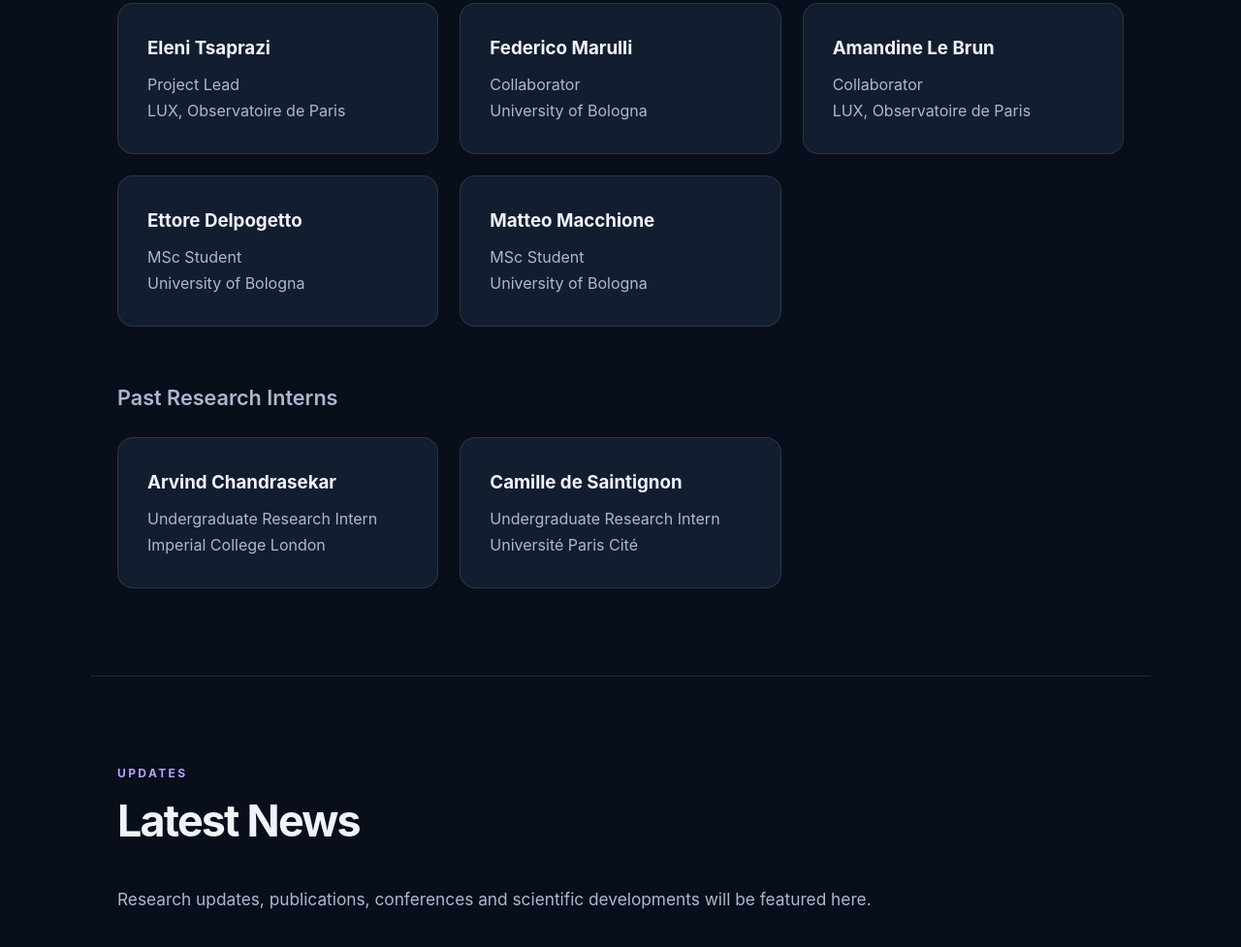
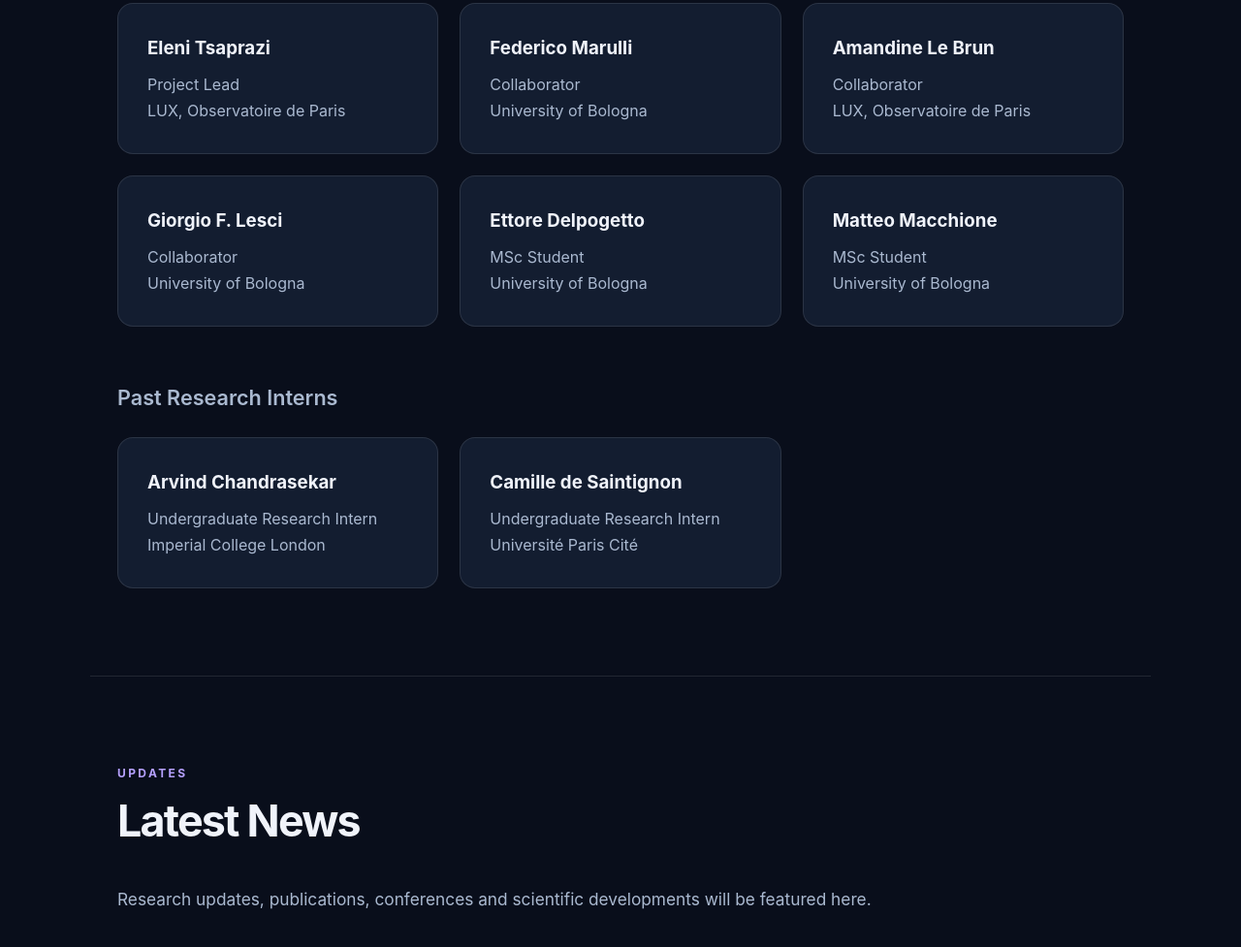
Before and after one commit to GravTri/gravtri.github.io, a plain HTML site: page index.html in a window 1280 px wide. Shown: the part 2943-3920 px from the top of the page at 97% size. Drawn offline with Linux system fonts and the light colour scheme.

Commit message:
Update index.html

```diff
--- a/index.html
+++ b/index.html
@@ -679,6 +679,14 @@
         </article>
 
         <article class="team-card">
+          <h3>Giorgio F. Lesci</h3>
+          <p>
+            Collaborator<br>
+            University of Bologna
+          </p>
+        </article>
+
+        <article class="team-card">
           <h3>Ettore Delpogetto</h3>
           <p>
             MSc Student<br>
```
